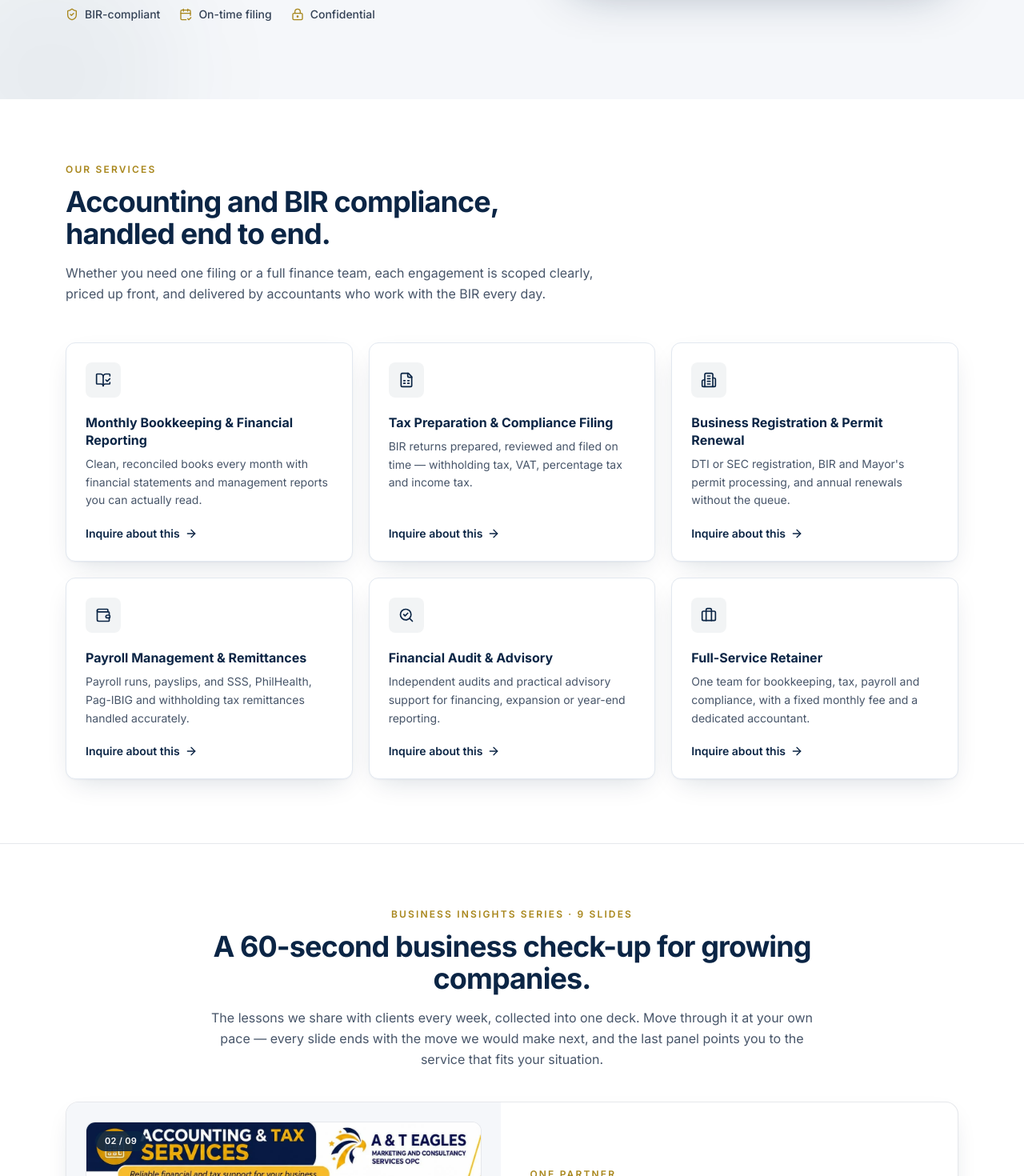
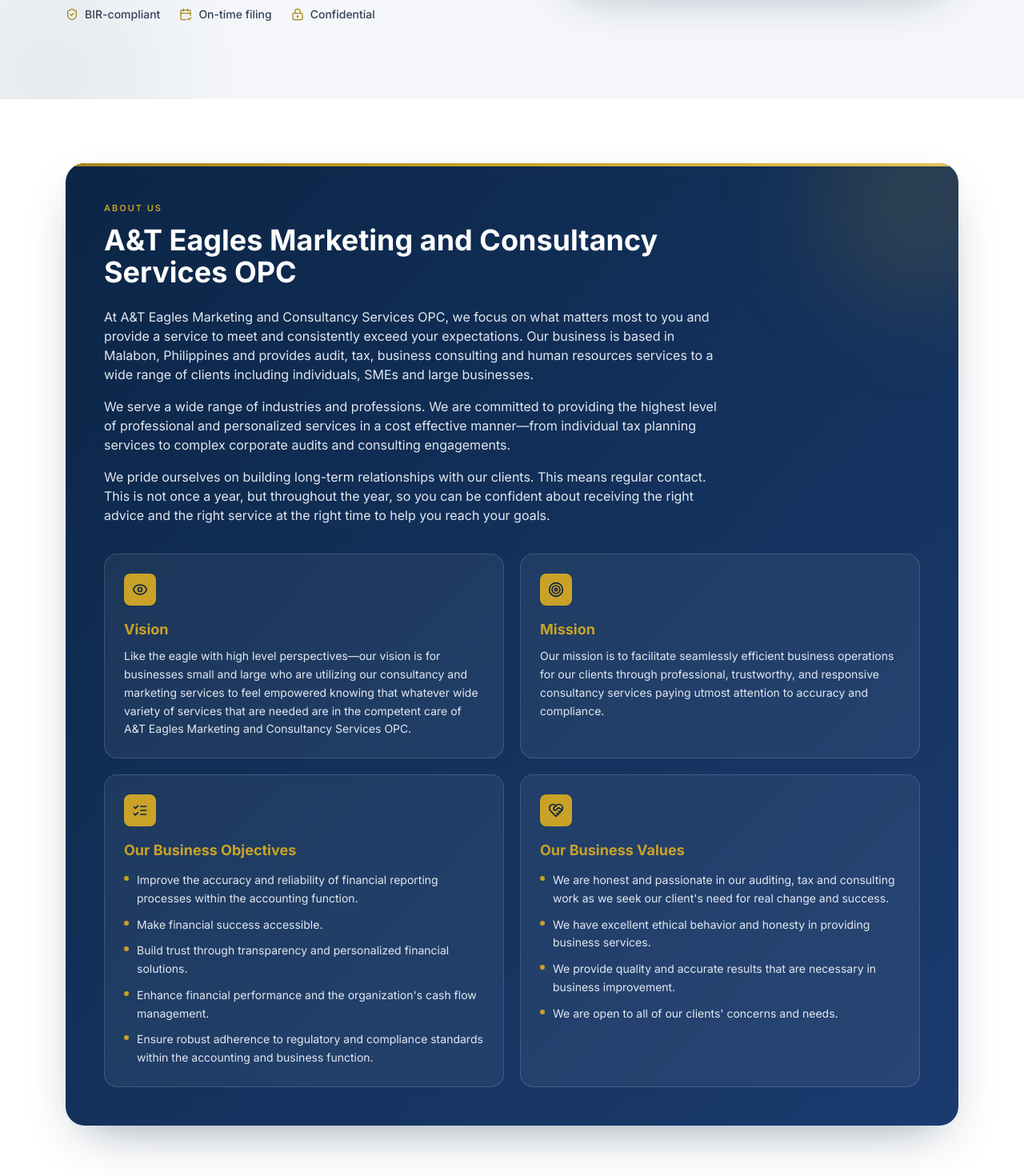
Before and after one commit to vrsnhtm/A-T-EAGLES, a React (Vite) app: page / in a window 1280 px wide. Shown: the part 840-2310 px from the top of the page at 80% size. Built offline with nearby package versions, Linux system fonts and the light colour scheme.

Commit message:
Add About Us section and navbar link
The firm's about copy, vision, mission, objectives and values now sit in a
navy-and-gold panel with white text so visitors can read the story before
the service lineup.

```diff
--- a/src/App.tsx
+++ b/src/App.tsx
@@ -1,5 +1,6 @@
 import Navbar from "./components/Navbar";
 import Hero from "./components/Hero";
+import AboutUs from "./components/AboutUs";
 import Services from "./components/Services";
 import InsightsDeck from "./components/InsightsDeck";
 import WhyUs from "./components/WhyUs";
@@ -10,7 +11,7 @@ import Footer from "./components/Footer";
 /**
  * Single-page marketing site.
  * Sections follow the requested order and every anchor target is marked
- * with a matching id (services, why-us, process, contact).
+ * with a matching id (about, services, why-us, process, contact).
  */
 export default function App() {
   return (
@@ -18,6 +19,7 @@ export default function App() {
       <Navbar />
       <main>
         <Hero />
+        <AboutUs />
         <Services />
         <InsightsDeck />
         <WhyUs />
--- /dev/null
+++ b/src/components/AboutUs.tsx
@@ -0,0 +1,162 @@
+import { Eye, HeartHandshake, ListChecks, Target, type LucideIcon } from "lucide-react";
+
+type Pillar = {
+  icon: LucideIcon;
+  title: string;
+  body: string;
+};
+
+const PILLARS: readonly Pillar[] = [
+  {
+    icon: Eye,
+    title: "Vision",
+    body:
+      "Like the eagle with high level perspectives—our vision is for businesses small and large who are utilizing our consultancy and marketing services to feel empowered knowing that whatever wide variety of services that are needed are in the competent care of A&T Eagles Marketing and Consultancy Services OPC.",
+  },
+  {
+    icon: Target,
+    title: "Mission",
+    body:
+      "Our mission is to facilitate seamlessly efficient business operations for our clients through professional, trustworthy, and responsive consultancy services paying utmost attention to accuracy and compliance.",
+  },
+];
+
+const OBJECTIVES: readonly string[] = [
+  "Improve the accuracy and reliability of financial reporting processes within the accounting function.",
+  "Make financial success accessible.",
+  "Build trust through transparency and personalized financial solutions.",
+  "Enhance financial performance and the organization's cash flow management.",
+  "Ensure robust adherence to regulatory and compliance standards within the accounting and business function.",
+];
+
+const VALUES: readonly string[] = [
+  "We are honest and passionate in our auditing, tax and consulting work as we seek our client's need for real change and success.",
+  "We have excellent ethical behavior and honesty in providing business services.",
+  "We provide quality and accurate results that are necessary in business improvement.",
+  "We are open to all of our clients' concerns and needs.",
+];
+
+/**
+ * About Us: the whole story sits inside one navy panel with gold accents,
+ * so the copy reads as white text on the brand background.
+ */
+export default function AboutUs() {
+  return (
+    <section id="about" className="bg-white py-20">
+      <div className="container-page">
+        <div className="relative overflow-hidden rounded-3xl bg-gradient-to-br from-navy via-navy-light to-navy-soft p-7 shadow-banner sm:p-10 lg:p-12">
+          {/* Decorative brand accents */}
+          <div
+            aria-hidden="true"
+            className="pointer-events-none absolute -right-20 -top-20 h-64 w-64 rounded-full bg-gold/15 blur-3xl"
+          />
+          <div
+            aria-hidden="true"
+            className="pointer-events-none absolute inset-x-0 top-0 h-1 bg-gradient-to-r from-gold-dark via-gold to-gold-light"
+          />
+
+          <div className="relative">
+            <p className="text-[11px] font-semibold uppercase tracking-[0.18em] text-gold">
+              About Us
+            </p>
+            <h2 className="mt-3 max-w-3xl text-2xl font-bold leading-snug text-white sm:text-3xl lg:text-4xl">
+              A&T Eagles Marketing and Consultancy Services OPC
+            </h2>
+
+            <div className="mt-6 max-w-3xl space-y-4 text-sm leading-relaxed text-slate-200 sm:text-base">
+              <p>
+                At A&T Eagles Marketing and Consultancy Services OPC, we focus on
+                what matters most to you and provide a service to meet and
+                consistently exceed your expectations. Our business is based in
+                Malabon, Philippines and provides audit, tax, business consulting
+                and human resources services to a wide range of clients including
+                individuals, SMEs and large businesses.
+              </p>
+              <p>
+                We serve a wide range of industries and professions. We are
+                committed to providing the highest level of professional and
+                personalized services in a cost effective manner—from individual
+                tax planning services to complex corporate audits and consulting
+                engagements.
+              </p>
+              <p>
+                We pride ourselves on building long-term relationships with our
+                clients. This means regular contact. This is not once a year, but
+                throughout the year, so you can be confident about receiving the
+                right advice and the right service at the right time to help you
+                reach your goals.
+              </p>
+            </div>
+
+            {/* Vision and Mission */}
+            <div className="mt-9 grid gap-5 md:grid-cols-2">
+              {PILLARS.map(({ icon: Icon, title, body }) => (
+                <div
+                  key={title}
+                  className="rounded-2xl border border-white/15 bg-white/[0.06] p-6 backdrop-blur-sm"
+                >
+                  <span className="flex h-10 w-10 items-center justify-center rounded-lg bg-gold text-navy">
+                    <Icon className="h-5 w-5" aria-hidden="true" />
+                  </span>
+                  <h3 className="mt-4 text-lg font-bold text-gold">{title}</h3>
+                  <p className="mt-2 text-sm leading-relaxed text-slate-200">
+                    {body}
+                  </p>
+                </div>
+              ))}
+            </div>
+
+            {/* Objectives and Values */}
+            <div className="mt-5 grid gap-5 md:grid-cols-2">
+              <div className="rounded-2xl border border-white/15 bg-white/[0.06] p-6 backdrop-blur-sm">
+                <span className="flex h-10 w-10 items-center justify-center rounded-lg bg-gold text-navy">
+                  <ListChecks className="h-5 w-5" aria-hidden="true" />
+                </span>
+                <h3 className="mt-4 text-lg font-bold text-gold">
+                  Our Business Objectives
+                </h3>
+                <ul className="mt-3 space-y-2.5">
+                  {OBJECTIVES.map((item) => (
+                    <li
+                      key={item}
+                      className="flex items-start gap-2.5 text-sm leading-relaxed text-slate-200"
+                    >
+                      <span
+                        aria-hidden="true"
+                        className="mt-1.5 h-1.5 w-1.5 shrink-0 rounded-full bg-gold"
+                      />
+                      {item}
+                    </li>
+                  ))}
+                </ul>
+              </div>
+
+              <div className="rounded-2xl border border-white/15 bg-white/[0.06] p-6 backdrop-blur-sm">
+                <span className="flex h-10 w-10 items-center justify-center rounded-lg bg-gold text-navy">
+                  <HeartHandshake className="h-5 w-5" aria-hidden="true" />
+                </span>
+                <h3 className="mt-4 text-lg font-bold text-gold">
+                  Our Business Values
+                </h3>
+                <ul className="mt-3 space-y-2.5">
+                  {VALUES.map((item) => (
+                    <li
+                      key={item}
+                      className="flex items-start gap-2.5 text-sm leading-relaxed text-slate-200"
+                    >
+                      <span
+                        aria-hidden="true"
+                        className="mt-1.5 h-1.5 w-1.5 shrink-0 rounded-full bg-gold"
+                      />
+                      {item}
+                    </li>
+                  ))}
+                </ul>
+              </div>
+            </div>
+          </div>
+        </div>
+      </div>
+    </section>
+  );
+}
--- a/src/components/Navbar.tsx
+++ b/src/components/Navbar.tsx
@@ -2,6 +2,7 @@ import { useEffect, useState } from "react";
 import { Menu, X } from "lucide-react";
 
 const NAV_LINKS = [
+  { label: "About Us", href: "#about" },
   { label: "Services", href: "#services" },
   { label: "Insights", href: "#insights" },
   { label: "Why Us", href: "#why-us" },
@@ -53,7 +54,7 @@ export default function Navbar() {
           </span>
         </a>
 
-        <ul className="hidden items-center gap-7 md:flex">
+        <ul className="hidden items-center gap-6 lg:flex">
           {NAV_LINKS.map((link) => (
             <li key={link.href}>
               <a
@@ -68,7 +69,7 @@ export default function Navbar() {
 
         <a
           href="#contact"
-          className="btn-primary hidden py-2.5 md:inline-flex"
+          className="btn-primary hidden py-2.5 lg:inline-flex"
         >
           Get a Free Consultation
         </a>
@@ -79,14 +80,14 @@ export default function Navbar() {
           aria-expanded={isOpen}
           aria-controls="mobile-menu"
           aria-label={isOpen ? "Close menu" : "Open menu"}
-          className="inline-flex h-10 w-10 items-center justify-center rounded-lg border border-navy/15 text-navy transition-colors hover:bg-mist md:hidden"
+          className="inline-flex h-10 w-10 items-center justify-center rounded-lg border border-navy/15 text-navy transition-colors hover:bg-mist lg:hidden"
         >
           {isOpen ? <X className="h-5 w-5" aria-hidden="true" /> : <Menu className="h-5 w-5" aria-hidden="true" />}
         </button>
       </nav>
 
       {isOpen && (
-        <div id="mobile-menu" className="border-t border-navy/10 bg-white md:hidden">
+        <div id="mobile-menu" className="border-t border-navy/10 bg-white lg:hidden">
           <div className="container-page py-4">
             <ul className="flex flex-col gap-1">
               {NAV_LINKS.map((link) => (
```
